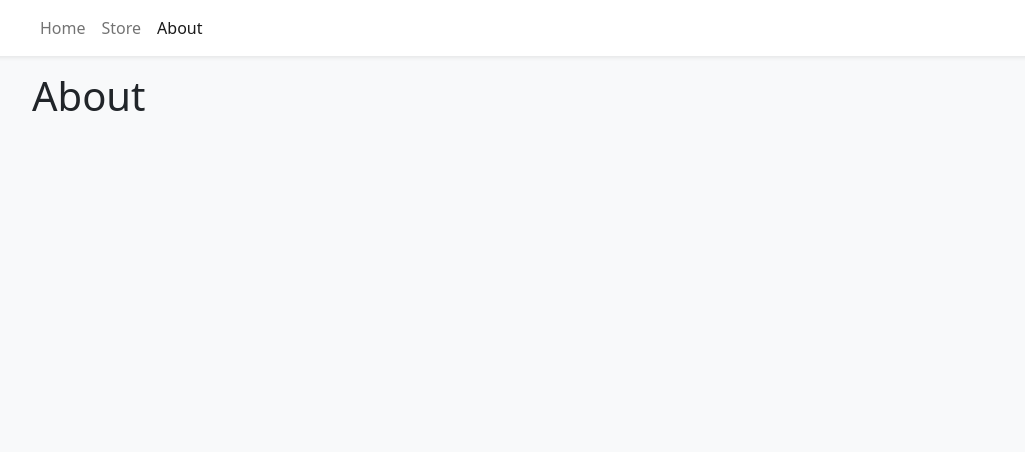
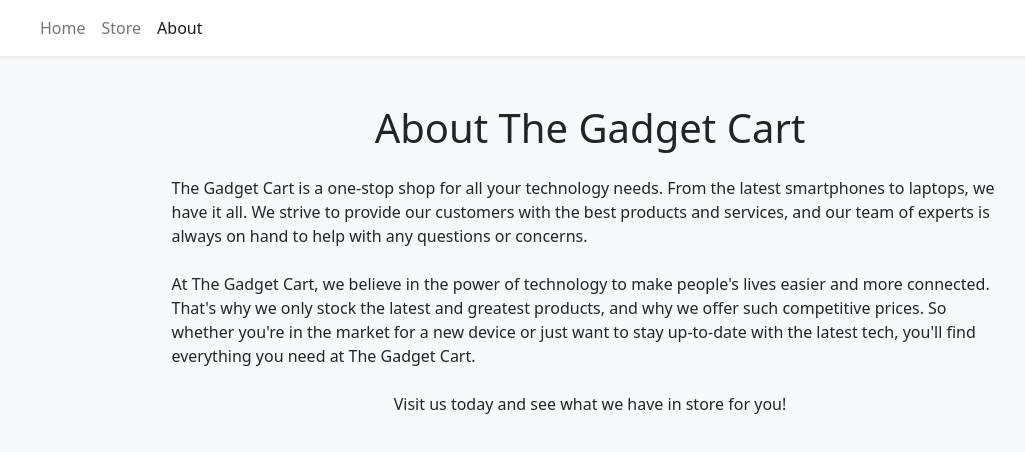
Before and after one commit to radosav-perisic/tech-cart, a React (Vite) app: page /about in a window 1280 px wide. Shown: the top 452 px of the page, without its empty margins (50-1075 px from the left). Built offline with nearby package versions, Linux system fonts and the light colour scheme.

Commit message:
Modify About page to include detailed description

```diff
--- a/src/pages/About.tsx
+++ b/src/pages/About.tsx
@@ -1,3 +1,10 @@
 export const About = () => {
-   return  <h1>About</h1>
+   return (
+      <div className="d-flex flex-column align-items-center my-5">
+  <h1 className="text-center font-weight-bold mb-4">About The Gadget Cart</h1>
+  <p className="text-justify w-75 mb-4">The Gadget Cart is a one-stop shop for all your technology needs. From the latest smartphones to laptops, we have it all. We strive to provide our customers with the best products and services, and our team of experts is always on hand to help with any questions or concerns.</p>
+  <p className="text-justify w-75 mb-4">At The Gadget Cart, we believe in the power of technology to make people's lives easier and more connected. That's why we only stock the latest and greatest products, and why we offer such competitive prices. So whether you're in the market for a new device or just want to stay up-to-date with the latest tech, you'll find everything you need at The Gadget Cart.</p>
+  <p className="text-center font-weight-bold mb-0">Visit us today and see what we have in store for you!</p>
+</div>
+    );
 }
```
